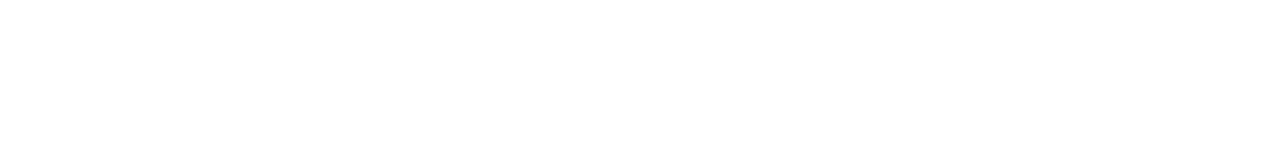
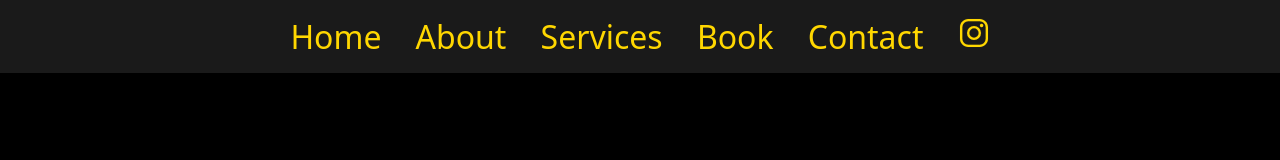
Before and after one commit to Sinqo30/HairSalon_Website, a plain HTML site: page Website/contact.html in a window 1280 px wide. Drawn offline with nearby package versions, Linux system fonts and the light colour scheme.

Commit message:
Done a few modifications

```diff
--- a/Website/contact.html
+++ b/Website/contact.html
@@ -0,0 +1,29 @@
+<!DOCTYPE html>
+<html lang="en">
+<head>
+    <meta charset="UTF-8">
+    <meta name="viewport" content="width=device-width, initial-scale=1.0">
+    <title>Contact</title>
+
+      <!-- Link to external CSS -->
+  <link rel="stylesheet" href="Styling/homepage.css" />
+
+  <!-- Ionicons -->
+  <script type="module" src="https://unpkg.com/ionicons@7.1.0/dist/ionicons/ionicons.esm.js"></script>
+  <script nomodule src="https://unpkg.com/ionicons@7.1.0/dist/ionicons/ionicons.js"></script>
+
+</head>
+<body>
+    <!--I changed the "index" to be hompage -->
+<div class="navigation">
+    <a href="Homepage.html">Home</a>
+    <a href="about.html">About</a>
+    <a href="services.html">Services</a>
+    <a href="book.html">Book</a>
+    <a href="contact.html">Contact</a>
+    <a href="https://www.instagram.com/hairbypercy/" target="_blank" aria-label="Instagram">
+      <ion-icon class="insta-logo" name="logo-instagram"></ion-icon>
+    </a>
+  </div>
+</body>
+</html>
```
Also changed, not shown: Website/Homepage.html (+4 -1 lines), Website/about.html (+3 -0 lines).
